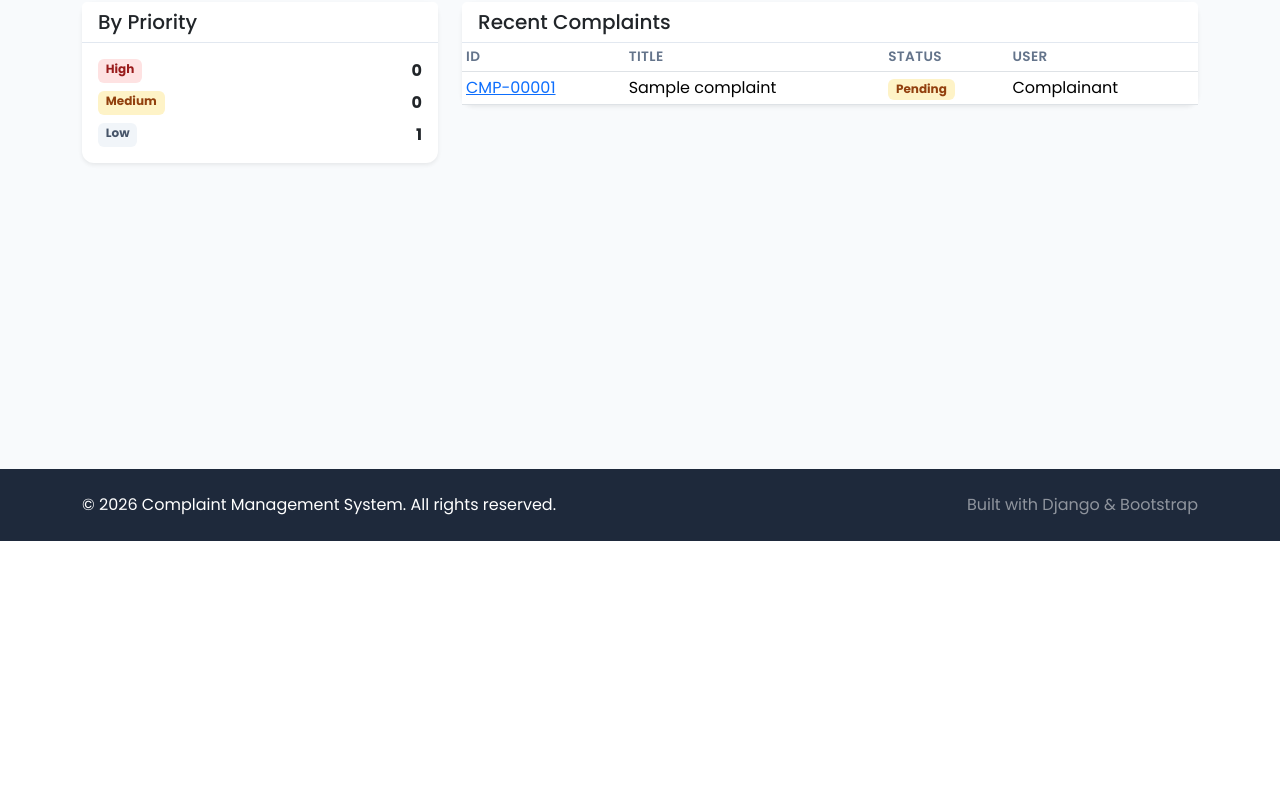
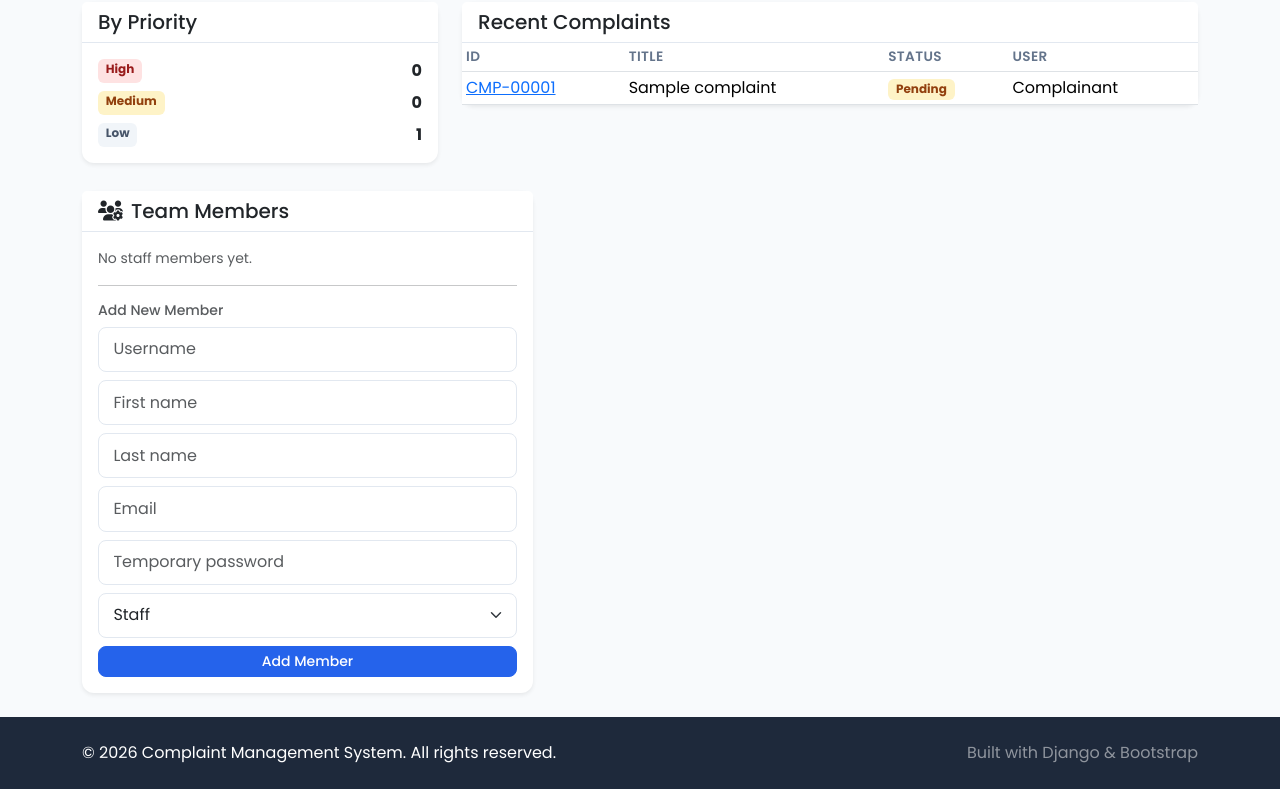
Before and after one commit to abishek056/complaint-management-system, a Django app: page /admin-dashboard/ in a window 1280 px wide. Shown: the part 259-1048 px from the top of the page. Before the commit the page ends 800 px from the top, so only its background shows below. Run offline with Django 5.2, Linux system fonts and the light colour scheme; a user stored in the database is signed in; tables that the repository leaves empty hold one stand-in row (values such as "Sample post").

Commit message:
added staff section on admin page

```diff
--- a/complaints/forms.py
+++ b/complaints/forms.py
@@ -164,3 +164,52 @@ class AssignComplaintForm(forms.ModelForm):
             profile__role__in=['staff', 'admin']
         ).select_related('profile')
         self.fields['assigned_to'].required = False
+
+
+class AddStaffForm(forms.Form):
+    """Admin-only form to create a new staff/admin member.
+
+    Creating a user here automatically makes them selectable in the
+    "Assigned To" dropdown on the complaint detail page, since that
+    dropdown is filtered to users whose Profile.role is 'staff' or 'admin'.
+    """
+    ROLE_CHOICES = [
+        ('staff', 'Staff'),
+        ('admin', 'Admin'),
+    ]
+
+    username = forms.CharField(
+        max_length=150,
+        widget=forms.TextInput(attrs={'class': 'form-control', 'placeholder': 'Username'})
+    )
+    first_name = forms.CharField(
+        max_length=30, required=False,
+        widget=forms.TextInput(attrs={'class': 'form-control', 'placeholder': 'First name'})
+    )
+    last_name = forms.CharField(
+        max_length=30, required=False,
+        widget=forms.TextInput(attrs={'class': 'form-control', 'placeholder': 'Last name'})
+    )
+    email = forms.EmailField(
+        required=False,
+        widget=forms.EmailInput(attrs={'class': 'form-control', 'placeholder': 'Email'})
+    )
+    password = forms.CharField(
+        widget=forms.PasswordInput(attrs={'class': 'form-control', 'placeholder': 'Temporary password'})
+    )
+    role = forms.ChoiceField(
+        choices=ROLE_CHOICES,
+        widget=forms.Select(attrs={'class': 'form-select'})
+    )
+
+    def clean_username(self):
+        username = self.cleaned_data['username']
+        if User.objects.filter(username=username).exists():
+            raise ValidationError('A user with this username already exists.')
+        return username
+
+    def clean_password(self):
+        password = self.cleaned_data['password']
+        if len(password) < 6:
+            raise ValidationError('Password must be at least 6 characters.')
+        return password
--- a/complaints/views.py
+++ b/complaints/views.py
@@ -23,7 +23,7 @@ import csv
 from .models import Complaint, Category, Profile, Comment, StatusHistory
 from .forms import (
     UserRegistrationForm, LoginForm, ComplaintForm, CategoryForm,
-    ProfileForm, CommentForm, AssignComplaintForm
+    ProfileForm, CommentForm, AssignComplaintForm, AddStaffForm
 )
 
 
@@ -144,7 +144,44 @@ class AdminDashboardView(LoginRequiredMixin, UserPassesTestMixin, TemplateView):
         context['categories'] = Category.objects.annotate(
             complaint_count=Count('complaints')
         )
+        context['add_staff_form'] = AddStaffForm()
         return context
+
+    def post(self, request, *args, **kwargs):
+        if 'add_staff' in request.POST:
+            form = AddStaffForm(request.POST)
+            if form.is_valid():
+                user = User.objects.create_user(
+                    username=form.cleaned_data['username'],
+                    email=form.cleaned_data.get('email', ''),
+                    password=form.cleaned_data['password'],
+                    first_name=form.cleaned_data.get('first_name', ''),
+                    last_name=form.cleaned_data.get('last_name', ''),
+                )
+                Profile.objects.update_or_create(
+                    user=user, defaults={'role': form.cleaned_data['role']}
+                )
+                messages.success(
+                    request,
+                    f"{user.username} added as {form.cleaned_data['role']}. "
+                    f"They can now be picked in 'Assigned To'."
+                )
+            else:
+                first_error = next(iter(form.errors.values()))[0]
+                messages.error(request, f'Could not add member: {first_error}')
+            return redirect('admin_dashboard')
+
+        if 'remove_staff' in request.POST:
+            user_id = request.POST.get('user_id')
+            target = get_object_or_404(User, pk=user_id)
+            if target == request.user:
+                messages.error(request, "You can't remove yourself.")
+            else:
+                Profile.objects.filter(user=target).update(role='user')
+                messages.success(request, f'{target.username} is no longer staff/admin.')
+            return redirect('admin_dashboard')
+
+        return redirect('admin_dashboard')
 
 
 class ComplaintListView(LoginRequiredMixin, ListView):
@@ -269,21 +306,34 @@ class ComplaintDetailView(LoginRequiredMixin, DetailView):
         role = get_user_role(request.user)
 
         if 'comment_submit' in request.POST:
+            is_staff_or_admin = role in ('staff', 'admin') or request.user.is_superuser
+            # Normal users can no longer comment once their complaint is
+            # resolved - the thread is closed on their side. Staff/admin
+            # can still add notes after resolution.
+            if not is_staff_or_admin and self.object.status == 'resolved':
+                messages.error(request, 'This complaint is resolved and comments are closed.')
+                return redirect('complaint_detail', pk=self.object.pk)
             form = CommentForm(request.POST)
             if form.is_valid():
                 comment = form.save(commit=False)
                 comment.complaint = self.object
                 comment.author = request.user
-                if role not in ('staff', 'admin') and not request.user.is_superuser:
+                if not is_staff_or_admin:
                     comment.is_internal = False
                 comment.save()
                 messages.success(request, 'Comment added.')
             return redirect('complaint_detail', pk=self.object.pk)
 
         if 'assign_submit' in request.POST and (role in ('staff', 'admin') or request.user.is_superuser):
+            # Capture the CURRENT status BEFORE building/validating the form.
+            # form.is_valid() mutates self.object in-place with the submitted
+            # values (Django ModelForm _post_clean behavior), so reading
+            # self.object.status AFTER is_valid() always returns the NEW
+            # value - that was why old_status/new_status were always equal
+            # and the Timeline never got a new entry.
+            old_status = self.object.status
             form = AssignComplaintForm(request.POST, instance=self.object)
             if form.is_valid():
-                old_status = self.object.status
                 complaint = form.save()
                 new_status = complaint.status
                 if old_status != new_status:
--- a/templates/admin_dashboard.html
+++ b/templates/admin_dashboard.html
@@ -73,4 +73,42 @@
         </div>
     </div>
 </div>
+
+<div class="row g-4 mt-1">
+    <div class="col-md-5">
+        <div class="card border-0 shadow-sm">
+            <div class="card-header bg-white"><h5 class="mb-0"><i class="fas fa-users-cog me-2"></i>Team Members</h5></div>
+            <div class="card-body">
+                <ul class="list-unstyled mb-3">
+                    {% for su in staff_users %}
+                    <li class="d-flex justify-content-between align-items-center mb-2">
+                        <span>{{ su.get_full_name|default:su.username }} <span class="badge bg-secondary">{{ su.profile.get_role_display }}</span></span>
+                        {% if su != request.user %}
+                        <form method="post" class="d-inline mb-0" onsubmit="return confirm('Remove {{ su.username }} from staff?');">
+                            {% csrf_token %}
+                            <input type="hidden" name="user_id" value="{{ su.pk }}">
+                            <button type="submit" name="remove_staff" class="btn btn-sm btn-outline-danger">Remove</button>
+                        </form>
+                        {% endif %}
+                    </li>
+                    {% empty %}
+                    <li class="text-muted small">No staff members yet.</li>
+                    {% endfor %}
+                </ul>
+                <hr>
+                <h6 class="small text-muted mb-2">Add New Member</h6>
+                <form method="post">
+                    {% csrf_token %}
+                    <div class="mb-2">{{ add_staff_form.username }}</div>
+                    <div class="mb-2">{{ add_staff_form.first_name }}</div>
+                    <div class="mb-2">{{ add_staff_form.last_name }}</div>
+                    <div class="mb-2">{{ add_staff_form.email }}</div>
+                    <div class="mb-2">{{ add_staff_form.password }}</div>
+                    <div class="mb-2">{{ add_staff_form.role }}</div>
+                    <button type="submit" name="add_staff" class="btn btn-primary btn-sm w-100">Add Member</button>
+                </form>
+            </div>
+        </div>
+    </div>
+</div>
 {% endblock %}
--- a/templates/complaints/complaint_detail.html
+++ b/templates/complaints/complaint_detail.html
@@ -59,6 +59,7 @@
                 <p class="text-muted">No comments yet.</p>
                 {% endfor %}
 
+                {% if is_staff_or_admin or complaint.status != 'resolved' %}
                 <form method="post" class="mt-3">
                     {% csrf_token %}
                     <div class="mb-2">{{ comment_form.text }}</div>
@@ -70,6 +71,11 @@
                     {% endif %}
                     <button type="submit" name="comment_submit" class="btn btn-primary btn-sm"><i class="fas fa-paper-plane me-1"></i> Add Comment</button>
                 </form>
+                {% else %}
+                <p class="text-muted small mb-0 mt-3">
+                    <i class="fas fa-lock me-1"></i> This complaint has been resolved. Comments are closed.
+                </p>
+                {% endif %}
             </div>
         </div>
     </div>
```
Also changed, not shown: templates/dashboard.html (+32 -85 lines).
